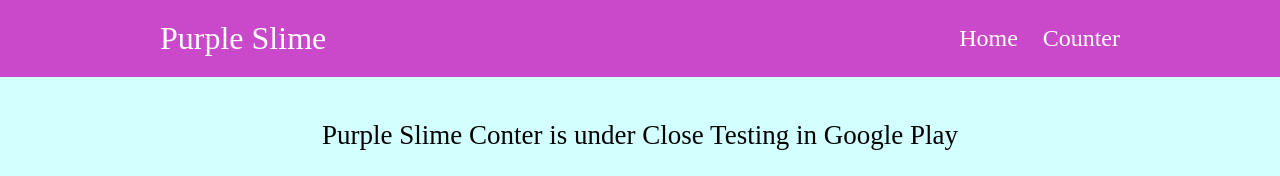
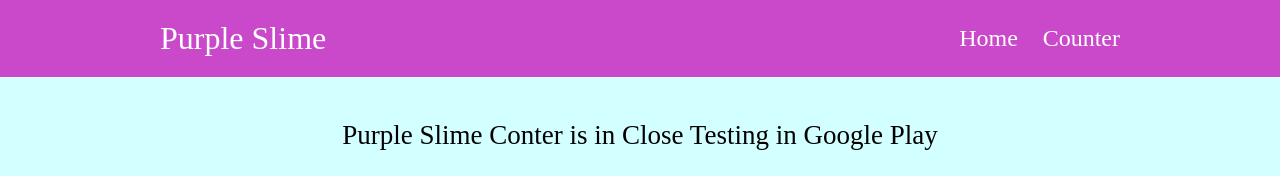
Before and after one commit to PurplePolyhedron/purplepolyheron.github.io, a plain HTML site: page closetesting.html in a window 1280 px wide. Shown: the top 176 px of the page. Drawn offline with Linux system fonts and the light colour scheme.

Commit message:
adds more metadata

```diff
--- a/closetesting.html
+++ b/closetesting.html
@@ -7,6 +7,8 @@
     <title>Purple Slime Counter Close Testing</title>
     <link rel="stylesheet" href="basic.css">
     <meta name="viewport" content="width=device-width, initial-scale=1.0">
+    <meta name="title" content="Purple Slime Counter Close Testing">
+    <meta name="description" content="Purple Slime Conter is in Close Testing in Google Play">
 </head>
 
 <body>
@@ -24,7 +26,7 @@
     <main class="page-width">
         <br>
         <div class="padding">
-            <p class="main-title"">Purple Slime Conter is under Close Testing in Google Play</p>
+            <p class="main-title"">Purple Slime Conter is in Close Testing in Google Play</p>
             <br>
             <p class="sub-title">Google Play requires at least two weeks of <a href = "https://support.google.com/googleplay/android-developer/answer/14151465">close testing</a> to publish an app.
                 You can join the testing to gain early access and help me getting the app published.</p>
```
Also changed, not shown: counter.html (+2 -1 lines), index.html (+2 -0 lines), privacy.html (+3 -1 lines).
